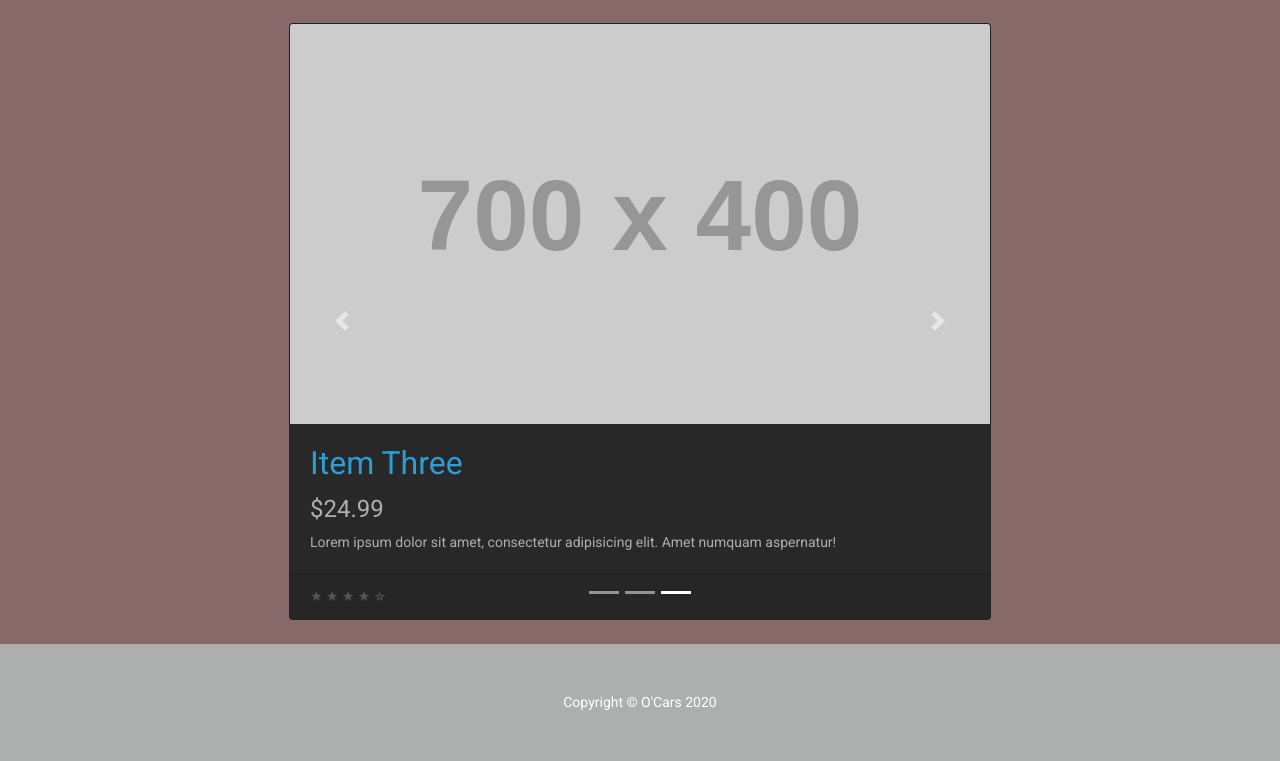
After one commit to wissem-cheriguene/O-Cars, a Symfony app: template templates/main/index.html.twig in a window 1280 px wide. The commit adds this page. Shown: the part 681-1442 px from the top of the page. Run offline with Twig, Linux system fonts and the light colour scheme; the template is opened without the code that fills it, so the values that code supplies are empty; grey boxes labelled with a size stand in for pictures from a placeholder-image service; some libraries are stand-ins or nearby versions.

Commit message:
page accueil WIP + login

```diff
--- a/templates/base.html.twig
+++ b/templates/base.html.twig
@@ -3,11 +3,63 @@
     <head>
         <meta charset="UTF-8">
         <title>{% block title %}Welcome!{% endblock %}</title>
-        {% block stylesheets %}{% endblock %}
+        {% block stylesheets %}
 
-        {% block javascripts %}{% endblock %}
+            {# Bootstrap CDN  #}
+            {# <link rel="stylesheet" href="https://stackpath.bootstrapcdn.com/bootstrap/4.3.1/css/bootstrap.min.css" integrity="sha384-ggOyR0iXCbMQv3Xipma34MD+dH/1fQ784/j6cY/iJTQUOhcWr7x9JvoRxT2MZw1T" crossorigin="anonymous"> #}
+
+            {# Bootswatch CDN #}
+            <link rel="stylesheet" href="https://stackpath.bootstrapcdn.com/bootswatch/4.5.2/cyborg/bootstrap.min.css" integrity="sha384-nEnU7Ae+3lD52AK+RGNzgieBWMnEfgTbRHIwEvp1XXPdqdO6uLTd/NwXbzboqjc2" crossorigin="anonymous">
+
+            {# fichier css local #}
+            <link href="{{ asset('assets/css/main.css') }}" rel="stylesheet"/>
+
+        {% endblock %}
+
+        {% block javascripts %}
+            <script src="https://code.jquery.com/jquery-3.3.1.slim.min.js" integrity="sha384-q8i/X+965DzO0rT7abK41JStQIAqVgRVzpbzo5smXKp4YfRvH+8abtTE1Pi6jizo" crossorigin="anonymous"></script>
+            <script src="https://cdnjs.cloudflare.com/ajax/libs/popper.js/1.14.7/umd/popper.min.js" integrity="sha384-UO2eT0CpHqdSJQ6hJty5KVphtPhzWj9WO1clHTMGa3JDZwrnQq4sF86dIHNDz0W1" crossorigin="anonymous"></script>
+            <script src="https://stackpath.bootstrapcdn.com/bootstrap/4.3.1/js/bootstrap.min.js" integrity="sha384-JjSmVgyd0p3pXB1rRibZUAYoIIy6OrQ6VrjIEaFf/nJGzIxFDsf4x0xIM+B07jRM" crossorigin="anonymous"></script>
+        {% endblock %}
     </head>
     <body>
-        {% block body %}{% endblock %}
+        <!-- Navigation -->
+        <nav class="navbar navbar-expand-lg navbar-dark fixed-top">
+            <div class="container">
+            <a class="navbar-brand" href="#">
+                <img class="logo-img" src="{{ asset('assets/images/logo.png') }}" alt="logo"/>
+            </a>
+            <button class="navbar-toggler" type="button" data-toggle="collapse" data-target="#navbarResponsive" aria-controls="navbarResponsive" aria-expanded="false" aria-label="Toggle navigation">
+                <span class="navbar-toggler-icon"></span>
+            </button>
+            <div class="collapse navbar-collapse" id="navbarResponsive">
+                <ul class="navbar-nav ml-auto">
+                <li class="nav-item active">
+                    <a class="nav-link" href="#">Accueil
+                    <span class="sr-only">(current)</span>
+                    </a>
+                </li>
+                <li class="nav-item">
+                    <a class="nav-link" href="#">Nous contactez</a>
+                </li>
+                <li class="nav-item">
+                    <a class="nav-link" href="#">Inscription</a>
+                </li>
+                <li class="nav-item">
+                    <a class="nav-link" href="#">Connexion</a>
+                </li>
+                </ul>
+            </div>
+            </div>
+        </nav>
+        {% block body %}
+        {% endblock %}
+        <!-- Footer -->
+        <footer class="py-5 bg-dark">
+            <div class="container">
+            <p class="m-0 text-center text-white">Copyright &copy; O'Cars 2020</p>
+            </div>
+            <!-- /.container -->
+        </footer>
     </body>
 </html>
--- /dev/null
+++ b/templates/main/index.html.twig
@@ -0,0 +1,79 @@
+{% extends 'base.html.twig' %}
+
+{% block body %}
+<div class="container position-relative">
+    <div class="position-absolute">
+      <h1>Partez<br>O'Cars de tour !</h1>
+    </div>
+    <img src="https://source.unsplash.com/1600x900/?cars,bmw" class="img-fluid" alt="Responsive image">
+    <form class="form-inline my-2 my-lg-0 position-absolute search-form-middle">
+      <input class="form-control mr-sm-2" type="text" placeholder="Entrez votre modèle ou marque de voiture...">
+      <button class="btn btn-secondary my-2 my-sm-0" type="submit">Search</button>
+    </form>
+</div>
+<div class="container d-flex justify-content-center">
+  <div id="carouselExampleIndicators" class="carousel slide my-4" data-ride="carousel">
+    <ol class="carousel-indicators">
+      <li data-target="#carouselExampleIndicators" data-slide-to="0" class=""></li>
+      <li data-target="#carouselExampleIndicators" data-slide-to="1" class=""></li>
+      <li data-target="#carouselExampleIndicators" data-slide-to="2" class="active"></li>
+    </ol>
+    <div class="carousel-inner" role="listbox">
+      <div class="carousel-item">
+        <div class="card h-100">
+              <a href="#"><img class="card-img-top" src="http://placehold.it/700x400" alt=""></a>
+              <div class="card-body">
+                <h4 class="card-title">
+                  <a href="#">Item Three</a>
+                </h4>
+                <h5>$24.99</h5>
+                <p class="card-text">Lorem ipsum dolor sit amet, consectetur adipisicing elit. Amet numquam aspernatur!</p>
+              </div>
+              <div class="card-footer">
+                <small class="text-muted">★ ★ ★ ★ ☆</small>
+              </div>
+            </div>
+      </div>
+      <div class="carousel-item">
+        <div class="card h-100">
+              <a href="#"><img class="card-img-top" src="http://placehold.it/700x400" alt=""></a>
+              <div class="card-body">
+                <h4 class="card-title">
+                  <a href="#">Item Three</a>
+                </h4>
+                <h5>$24.99</h5>
+                <p class="card-text">Lorem ipsum dolor sit amet, consectetur adipisicing elit. Amet numquam aspernatur!</p>
+              </div>
+              <div class="card-footer">
+                <small class="text-muted">★ ★ ★ ★ ☆</small>
+              </div>
+            </div>
+      </div>
+      <div class="carousel-item active">
+        <div class="card h-100">
+              <a href="#"><img class="card-img-top" src="http://placehold.it/700x400" alt=""></a>
+              <div class="card-body">
+                <h4 class="card-title">
+                  <a href="#">Item Three</a>
+                </h4>
+                <h5>$24.99</h5>
+                <p class="card-text">Lorem ipsum dolor sit amet, consectetur adipisicing elit. Amet numquam aspernatur!</p>
+              </div>
+              <div class="card-footer">
+                <small class="text-muted">★ ★ ★ ★ ☆</small>
+              </div>
+            </div>
+      </div>
+    </div>
+    <a class="carousel-control-prev" href="#carouselExampleIndicators" role="button" data-slide="prev">
+      <span class="carousel-control-prev-icon" aria-hidden="true"></span>
+      <span class="sr-only">Previous</span>
+    </a>
+    <a class="carousel-control-next" href="#carouselExampleIndicators" role="button" data-slide="next">
+      <span class="carousel-control-next-icon" aria-hidden="true"></span>
+      <span class="sr-only">Next</span>
+    </a>
+  </div>
+</div>
+
+{% endblock %}
```
Also changed, not shown: src/Controller/MainController.php (added, +20 -0 lines), templates/login_form.html.twig (added, +32 -0 lines), public/assets/css/main.css (added), public/assets/images/favicon.png (added), public/assets/images/logo.png (added).
